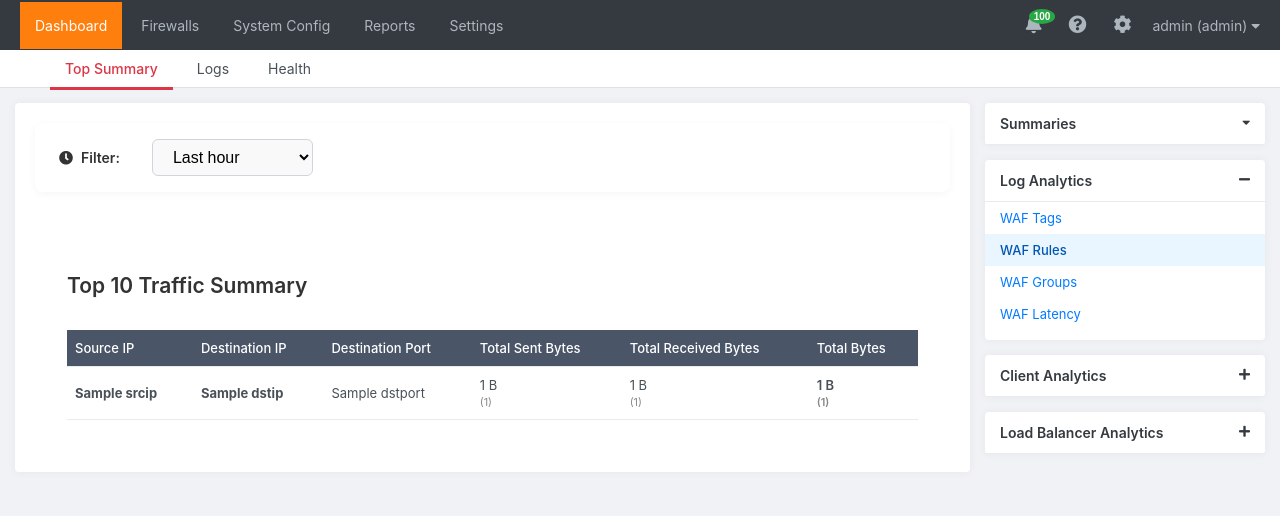
After one commit to khuram2025/logger, a Django app: template dashboard/templates/dashboard/top_summary.html in a window 1280 px wide. The commit adds this page. Shown: the top 516 px of the page. Run offline with Django 5.2, Linux system fonts and the light colour scheme; the template is opened without the code that fills it: most values are stand-ins (such as "Sample title", 1, 10 or a date in 2020).

Commit message:
feat: add top traffic summary page with time-based filtering and bytes humanization

```diff
--- /dev/null
+++ b/dashboard/templates/dashboard/base.html
@@ -0,0 +1,24 @@
+{% load static %}
+<!DOCTYPE html>
+<html lang="en">
+<head>
+    <meta charset="UTF-8">
+    <meta name="viewport" content="width=device-width, initial-scale=1.0">
+    <title>{% block title %}Network Analyzer{% endblock %}</title>
+    <link rel="stylesheet" href="https://cdnjs.cloudflare.com/ajax/libs/font-awesome/5.15.4/css/all.min.css">
+    <script src="https://cdn.jsdelivr.net/npm/chart.js"></script>
+    <link rel="stylesheet" href="{% static 'base.css' %}">
+    {% block extra_head %}{% endblock %}
+</head>
+<body>
+    {% include 'dashboard/header.html' %}
+    {% block subheader %}{% endblock %}
+    <div class="page-container" style="display:flex;flex-direction:row;">
+        <main class="main-content-area" style="flex:1 1 0;">
+            {% block content %}{% endblock %}
+        </main>
+        {% include 'dashboard/partials/sidebar.html' %}
+    </div>
+    {% block extra_scripts %}{% endblock %}
+</body>
+</html>
--- a/dashboard/templates/dashboard/partials/filter_dropdown.html
+++ b/dashboard/templates/dashboard/partials/filter_dropdown.html
@@ -86,14 +86,15 @@
     }
 }
 </style>
+<form method="get" id="time-filter-form">
 <div class="filter-dropdown-container">
     <label for="time-filter" class="filter-label"><i class="fas fa-clock"></i> Filter:</label>
-    <select id="time-filter" class="filter-dropdown-select">
-        <option value="last_hour">Last hour</option>
-        <option value="last_24_hours">Last 24 hours</option>
-        <option value="last_7_days">Last 7 Days</option>
-        <option value="last_30_days">Last 30 Days</option>
-        <option value="custom">Custom...</option>
+    <select id="time-filter" name="time_range" class="filter-dropdown-select" onchange="document.getElementById('time-filter-form').submit();">
+        <option value="last_hour" {% if selected_time_range == 'last_hour' %}selected{% endif %}>Last hour</option>
+        <option value="last_24_hours" {% if selected_time_range == 'last_24_hours' %}selected{% endif %}>Last 24 hours</option>
+        <option value="last_7_days" {% if selected_time_range == 'last_7_days' %}selected{% endif %}>Last 7 Days</option>
+        <option value="last_30_days" {% if selected_time_range == 'last_30_days' %}selected{% endif %}>Last 30 Days</option>
+        <option value="custom" {% if selected_time_range == 'custom' %}selected{% endif %}>Custom Range</option>
     </select>
     <div id="custom-date-range" class="custom-date-range" style="display: none;">
         <div class="date-time-group">
--- /dev/null
+++ b/dashboard/templates/dashboard/partials/sub_header.html
@@ -0,0 +1,9 @@
+<nav class="sub-header">
+
+    <div class="content-tabs">
+        <a href="{% url 'top_summary' %}" class="tab-link {% if active_tab == 'top_summary' %}active{% endif %}">Top Summary</a>
+        <a href="{% url 'clickhouse_logs' %}" class="tab-link {% if active_tab == 'logs' %}active{% endif %}">Logs</a>
+        <a href="#" class="tab-link {% if active_tab == 'health' %}active{% endif %}">Health</a>
+
+    </div>
+</nav>
--- /dev/null
+++ b/dashboard/templates/dashboard/top_summary.html
@@ -0,0 +1,56 @@
+{% extends 'dashboard/base.html' %}
+
+{% load humanize %}
+{% load bytes_humanize %}
+{% block title %}Top Summary{% endblock %}
+
+{% block subheader %}
+    {% with active_tab='top_summary' %}
+        {% include 'dashboard/partials/sub_header.html' %}
+    {% endwith %}
+{% endblock %}
+{% block content %}
+
+{% include 'dashboard/partials/filter_dropdown.html' %}
+
+<div class="content-card" style="max-width:1100px;margin:2rem auto 0;box-shadow:var(--card-shadow);border-radius:10px;background:#fff;padding:2rem;">
+    <h2 style="margin-bottom:2rem;font-weight:600;">Top 10 Traffic Summary</h2>
+    <div class="table-responsive">
+        <table class="logs-table">
+            <thead>
+                <tr>
+                    <th>Source IP</th>
+                    <th>Destination IP</th>
+                    <th>Destination Port</th>
+                    <th>Total Sent Bytes</th>
+                    <th>Total Received Bytes</th>
+                    <th>Total Bytes</th>
+                </tr>
+            </thead>
+            <tbody>
+                {% for entry in top_summary %}
+                <tr>
+                    <td><strong>{{ entry.srcip }}</strong></td>
+                    <td><strong>{{ entry.dstip }}</strong></td>
+                    <td>{{ entry.dstport }}</td>
+                    <td>
+    <span title="{{ entry.total_sent|intcomma }} bytes">{{ entry.total_sent|bytes_humanize }}</span>
+    <br><small style="color:#888">({{ entry.total_sent|intcomma }})</small>
+</td>
+<td>
+    <span title="{{ entry.total_rcvd|intcomma }} bytes">{{ entry.total_rcvd|bytes_humanize }}</span>
+    <br><small style="color:#888">({{ entry.total_rcvd|intcomma }})</small>
+</td>
+<td style="font-weight:600;">
+    <span title="{{ entry.total_bytes|intcomma }} bytes">{{ entry.total_bytes|bytes_humanize }}</span>
+    <br><small style="color:#888">({{ entry.total_bytes|intcomma }})</small>
+</td>
+                </tr>
+                {% empty %}
+                <tr><td colspan="6" class="text-center">No summary data found.</td></tr>
+                {% endfor %}
+            </tbody>
+        </table>
+    </div>
+</div>
+{% endblock %}
--- /dev/null
+++ b/dashboard/templatetags/bytes_humanize.py
@@ -0,0 +1,21 @@
+from django import template
+
+register = template.Library()
+
+@register.filter
+def bytes_humanize(value):
+    """Convert a byte value into a human-readable MB/GB string."""
+    try:
+        bytes_val = float(value)
+    except (TypeError, ValueError):
+        return value
+    if bytes_val < 1024:
+        return f"{bytes_val:.0f} B"
+    elif bytes_val < 1024 ** 2:
+        return f"{bytes_val/1024:.2f} KB"
+    elif bytes_val < 1024 ** 3:
+        return f"{bytes_val/1024**2:.2f} MB"
+    elif bytes_val < 1024 ** 4:
+        return f"{bytes_val/1024**3:.2f} GB"
+    else:
+        return f"{bytes_val/1024**4:.2f} TB"
--- a/dashboard/urls.py
+++ b/dashboard/urls.py
@@ -2,7 +2,7 @@ from django.urls import path
 from . import views
 
 urlpatterns = [
-
     path('dmu/', views.dmu_view, name='dmu'),
     path('logs/', views.clickhouse_logs_view, name='clickhouse_logs'),
+    path('top-summary/', views.top_summary_view, name='top_summary'),
 ]
--- a/fwanalyzer/settings.py
+++ b/fwanalyzer/settings.py
@@ -38,6 +38,7 @@ INSTALLED_APPS = [
     'django.contrib.messages',
     'django.contrib.staticfiles',
     'dashboard',
+    'django.contrib.humanize',
 ]
 
 MIDDLEWARE = [
```
Also changed, not shown: dashboard/templates/dashboard/logs2.html (+14 -31 lines), dashboard/views.py (+91 -19 lines).
